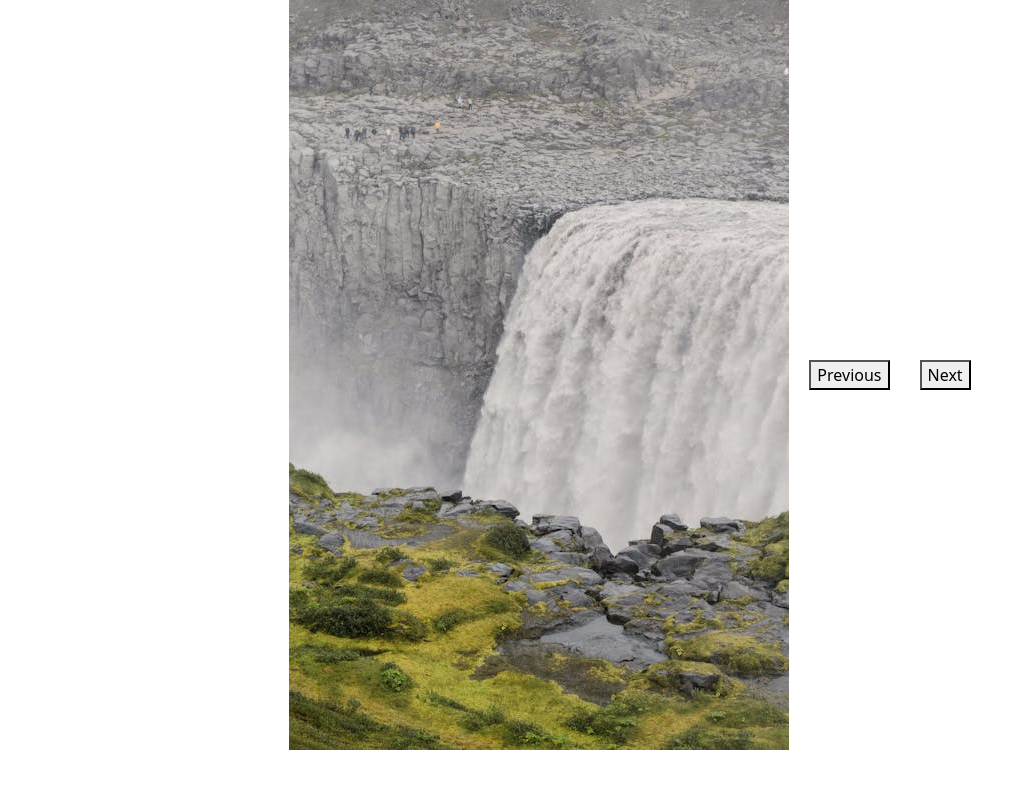
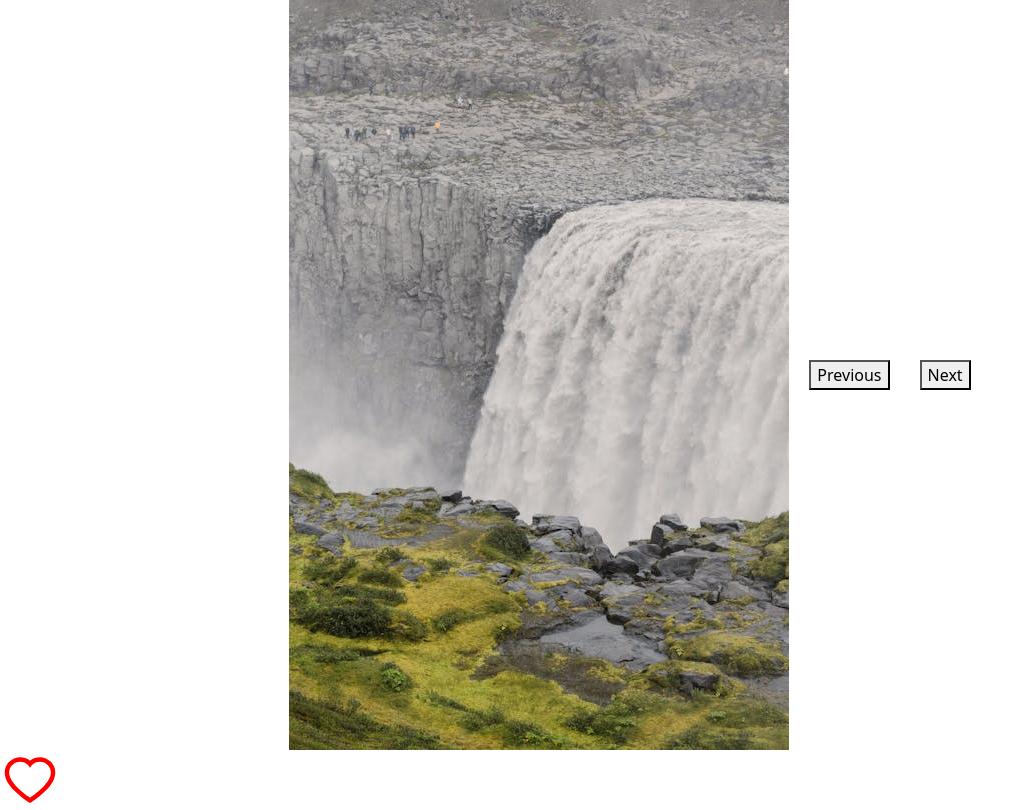
Before and after one commit to Emi263/react-project, a React (Vite) app: page / in a window 1280 px wide. Shown: the whole page, without its empty margins (0-1030 px from the left). Built offline with nearby package versions, Linux system fonts and the light colour scheme.

Commit message:
add Like Component

```diff
--- a/package.json
+++ b/package.json
@@ -13,7 +13,8 @@
     "antd": "^5.15.1",
     "bootstrap": "^5.3.3",
     "react": "^18.2.0",
-    "react-dom": "^18.2.0"
+    "react-dom": "^18.2.0",
+    "react-icons": "^5.0.1"
   },
   "devDependencies": {
     "@types/react": "^18.2.43",
--- a/src/App.jsx
+++ b/src/App.jsx
@@ -5,6 +5,7 @@ import ListGroup from "./ListGroup";
 import { useState } from "react";
 import Button from "./common/components/button/Button";
 import Carousel from "./Carousel";
+import LikeComponent from "./LikeComponent";
 
 function App() {
   const testList = ["An item", "A second Item", "A third item", "A fourth Item", "A fifth item"];
@@ -37,14 +38,16 @@ function App() {
       >
         Submit
       </Button>
+      */}
       {isAlertVisible && (
-
         <div className="alert alert-primary" role="alert">
           A simple primary alert—check it out!
           <p onClick={() => setIsAlertVisible(false)}>X</p>
         </div>
-      )} */}
+      )}
       <Carousel />
+
+      <LikeComponent label="sdfsdffd" />
     </>
   );
 }
--- /dev/null
+++ b/src/LikeComponent.jsx
@@ -0,0 +1,30 @@
+import React, { useState } from "react";
+import { AiOutlineHeart } from "react-icons/ai";
+import { AiFillHeart } from "react-icons/ai";
+
+function LikeComponent() {
+  const [isLiked, setIsLiked] = useState(false);
+  return (
+    <div>
+      {isLiked ? (
+        <AiFillHeart
+          fill="red"
+          size={60}
+          onClick={() => {
+            setIsLiked(false);
+          }}
+        />
+      ) : (
+        <AiOutlineHeart
+          onClick={() => {
+            setIsLiked(true);
+          }}
+          color="red"
+          size={60}
+        />
+      )}
+    </div>
+  );
+}
+
+export default LikeComponent;
```
Also changed, not shown: 1 other file (tests, documents, lock files or other folders).
